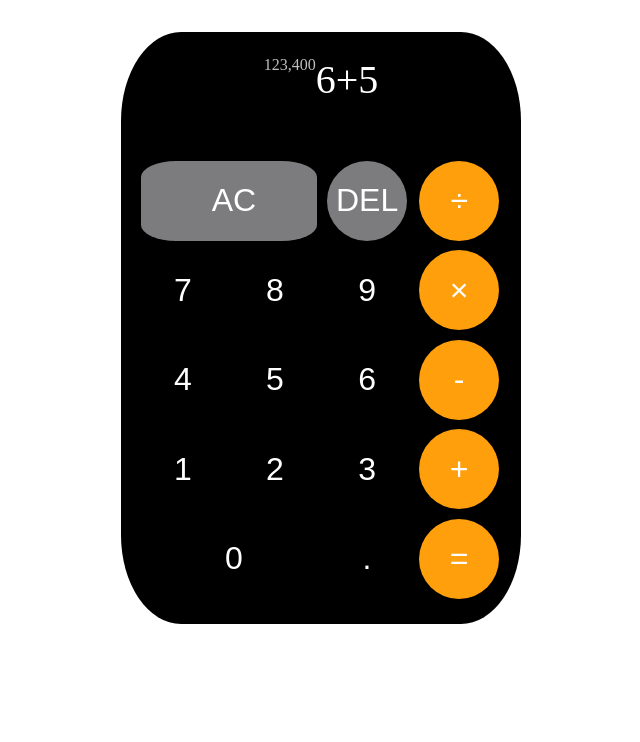
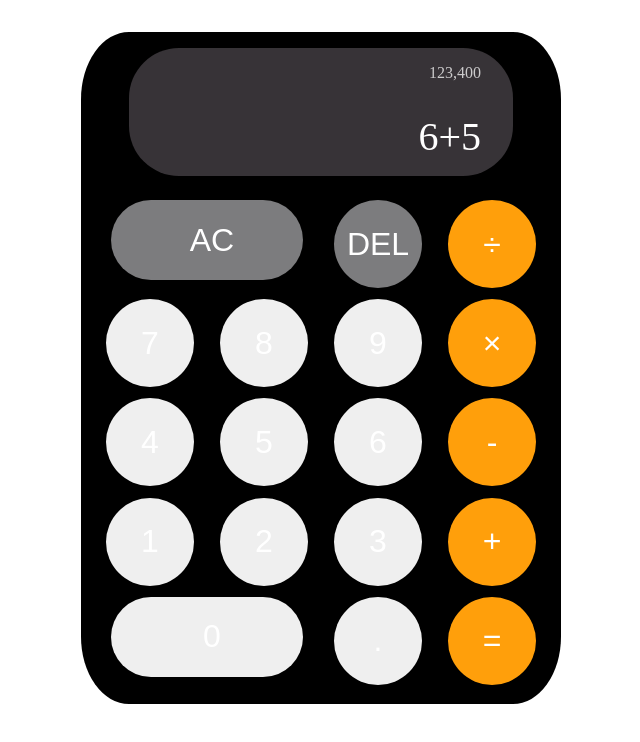
Before and after one commit to RaheemaJ/react-calculator-app, a React (Create React App) app in the folder calculator/: page / in a window 1280 px wide. Shown: the top 742 px of the page, without its empty margins (319-959 px from the left). Built offline with nearby package versions, Linux system fonts and the light colour scheme.

Commit message:
more styling

```diff
--- a/calculator/src/App.css
+++ b/calculator/src/App.css
@@ -1,52 +1,60 @@
-*{
+/*sort button colours and output box and remove unecessary styling*/
+
+* {
     color:white;
+    margin:0;
 }
 .calculatorGrid {
     background-color: black;
     margin: 2rem auto;
-    border-radius:15%;
     display: grid;
     justify-items: center;
-    max-width: 23rem;
-    height: 35rem;
+    max-width: 28rem;
+    height: 40rem;
     grid-template: minmax(7rem, auto) repeat(5, 1fr) / repeat(4, 1fr);
-    gap: 0.5px;
+    gap: 0.5rem;
     padding: 1rem;
+    border-radius: 10%;
 }
 button {
     font-size:2rem;
-    height: 5rem;
-    width: 5rem;
+    height: 5.5rem;
+    width: 5.5rem;
     border-radius: 50%;
     border: none;
-    background-color: rgba(0, 0, 0, 0.749); /*sort opacity*/
 }
 .outputBox {
-    border-radius: 8px;
-    grid-column: 1 / -1;
+    border-radius: 50px;
+    grid-column: 1 / 5;
+    background-color: rgb(55, 51, 55);
     display: flex;
-    background-color:rgba(0, 0, 0, 0.85);
-    margin: 0.5rem;
+    width: 24rem;
+    height: 8rem;
+    margin-bottom: 1rem;
+    justify-content: space-around;
+    align-items:flex-end;
+    flex-direction: column;
 }
 .outputBox .previousValue {
     color: rgba(255, 255, 255, .75);
     font-size: 1rem;
+    margin-right: 2rem;
 }
 
 .outputBox .currentValue {
     font-size: 2.5rem;
+    margin-right: 2rem;
 }
 .topRow {
     background-color: #7C7C7E;
 }
-.largerButtons {
+.calculatorGrid .largerButtons {
     padding-left: 1rem;
     height: 5rem;
-    width: 11rem;
-    border-radius: 20%;
+    width: 12rem;
+    border-radius: 50px;
     grid-column: 1 / 3;
 }
 .operators{
     background-color: #FF9F0B;
-    opacity: 100%;
 }
--- a/calculator/src/App.js
+++ b/calculator/src/App.js
@@ -10,7 +10,7 @@ function App(){
             <button className="largerButtons topRow">AC</button>
             <button className="topRow">DEL</button>
             <button className="operators">÷</button>
-            <button>7</button>
+            <button className="button">7</button>
             <button>8</button>
             <button>9</button>
             <button className="operators">×</button>
```
Also changed, not shown: 1 other file (tests, documents, lock files or other folders).
